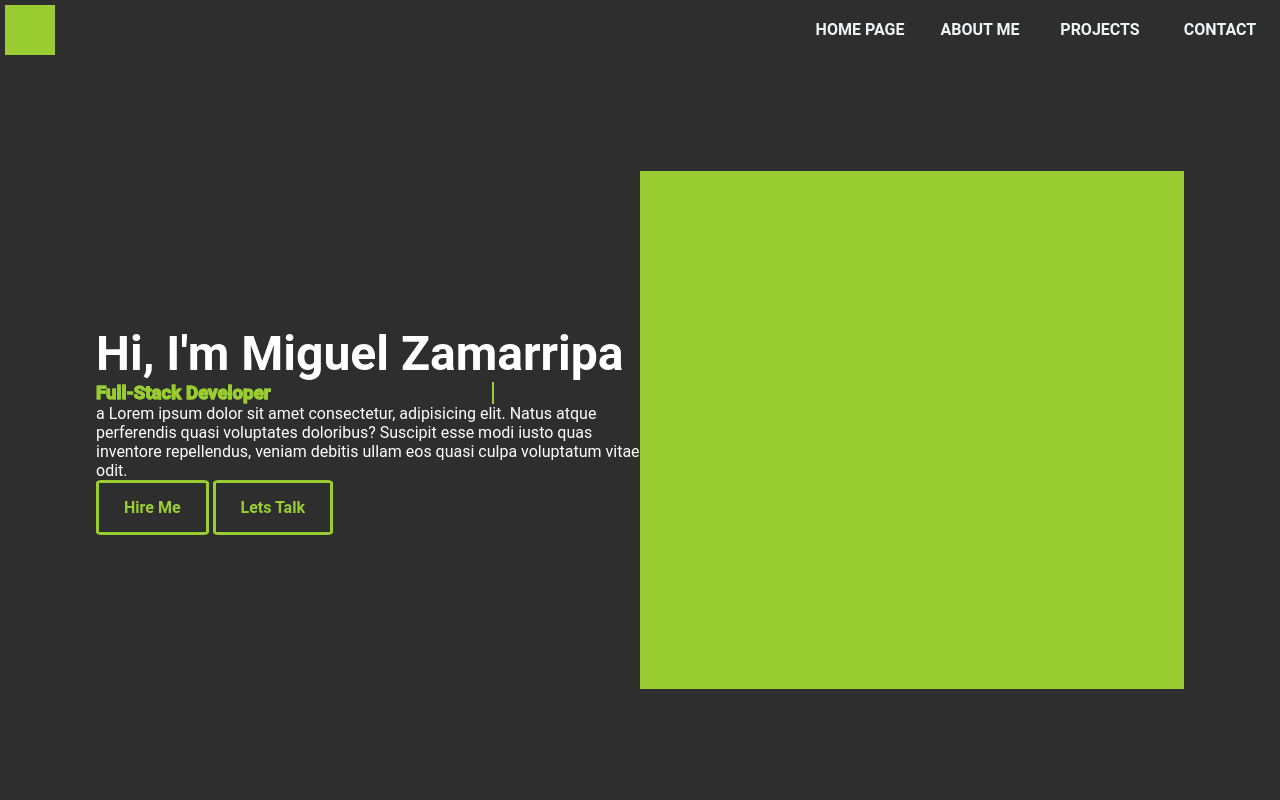
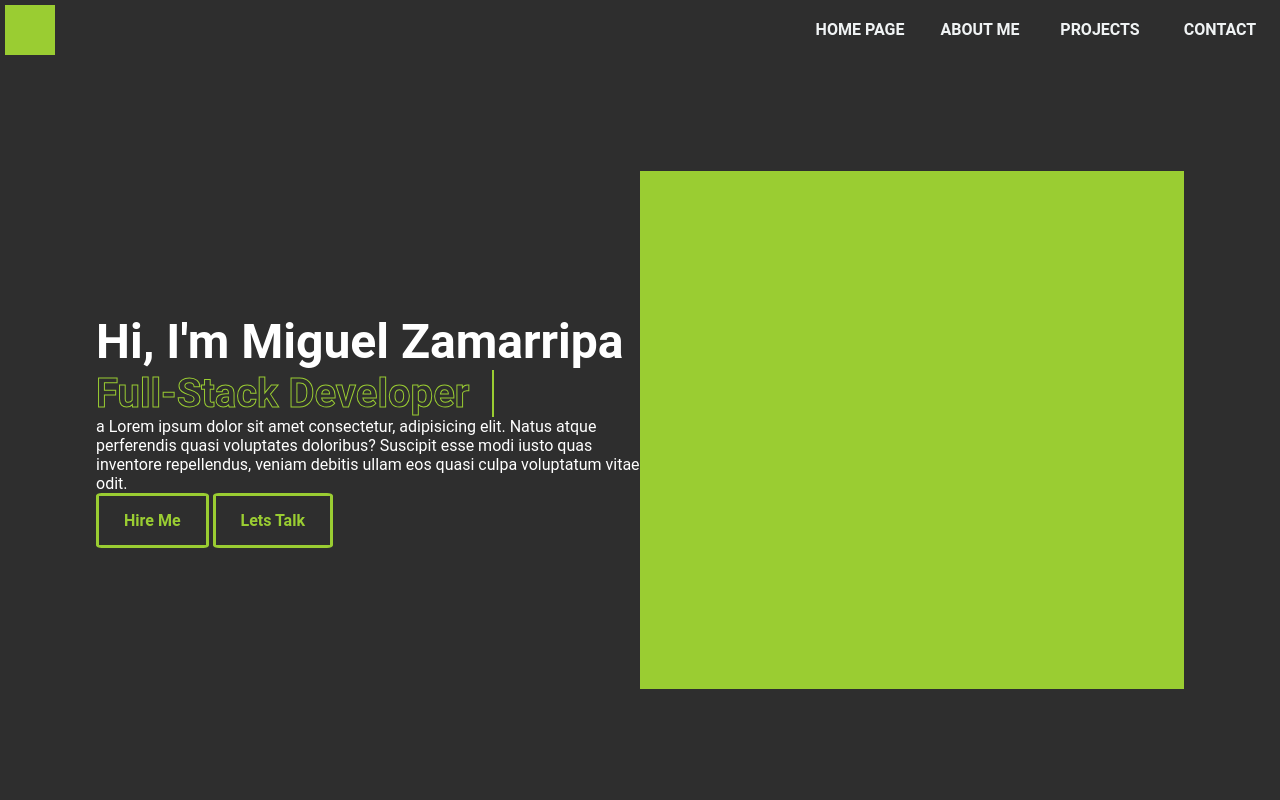
Before and after one commit to mzamarri/Single_Page_Portfolio, a website: page public/index.html in a window 1280 px wide. Shown: the top 800 px of the page. Drawn offline with Linux system fonts and the light colour scheme.

Commit message:
Now really adding windows change

```diff
--- a/public/style.css
+++ b/public/style.css
@@ -222,15 +222,6 @@ header {
     display: inline-block;
     color: transparent;
     -webkit-text-stroke: yellowgreen 1px;
-<<<<<<< Updated upstream
-    font-size: 2rem;
-    font-weight: 700;
-    background-image: linear-gradient(yellowgreen, yellowgreen);
-    background-repeat: no-repeat;
-    -webkit-background-clip: text;
-    background-position: - 0;
-    animation: homeBgText 6s linear infinite;
-=======
     font-size: 2.5rem;
     font-weight: 700;
 }
```
